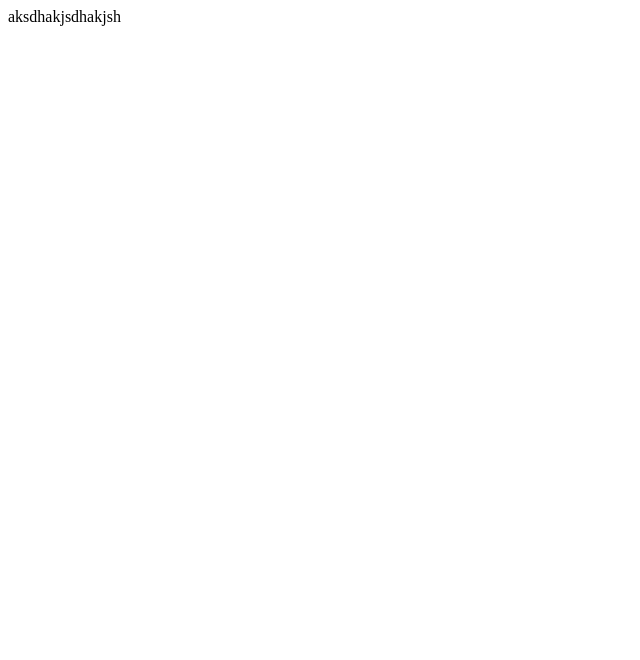
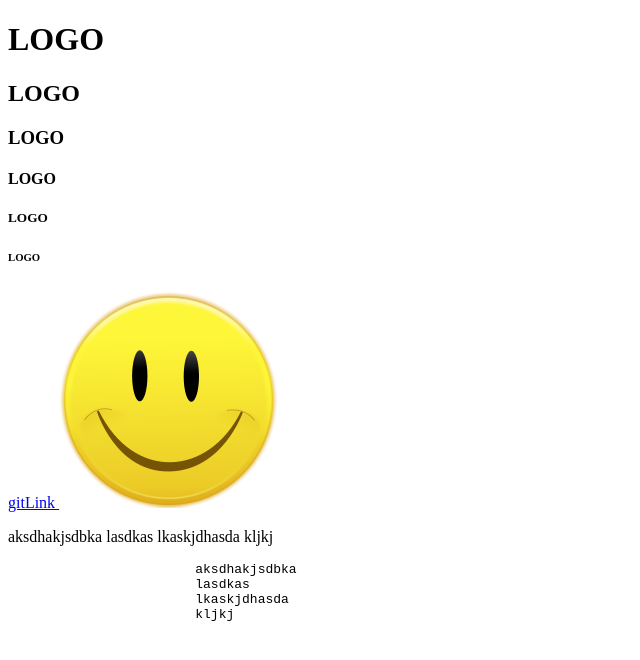
Before and after one commit to shiva1819/UI9PM, a plain HTML site: page index.html in a window 1280 px wide. Shown: the whole page, without its empty margins (0-640 px from the left). Drawn offline with Linux system fonts and the light colour scheme.

Commit message:
elements

```diff
--- a/index.html
+++ b/index.html
@@ -1,9 +1,31 @@
 <!DOCTYPE html>
 <html>
-<head>
-	<title></title>
-</head>
-<body>
-	aksdhakjsdhakjsh
-</body>
+	<head>
+		<title> DEMO </title>
+	</head>
+	<body>
+		<h1> LOGO </h1>
+		<h2> LOGO </h2>
+		<h3> LOGO </h3>
+		<h4> LOGO </h4>
+		<h5> LOGO </h5>
+		<h6> LOGO </h6>
+
+		<a href="https://github.com/shiva1819/UI9PM/blob/master/index.html"> gitLink </a>
+		<img src="images/1.png">
+
+		<p>
+			aksdhakjsdbka
+			lasdkas
+			lkaskjdhasda
+			kljkj
+		</p>
+		<pre>
+			aksdhakjsdbka
+			lasdkas
+			lkaskjdhasda
+			kljkj
+
+		</pre>
+	</body>
 </html>
```
Also changed, not shown: images/1.png (added).
